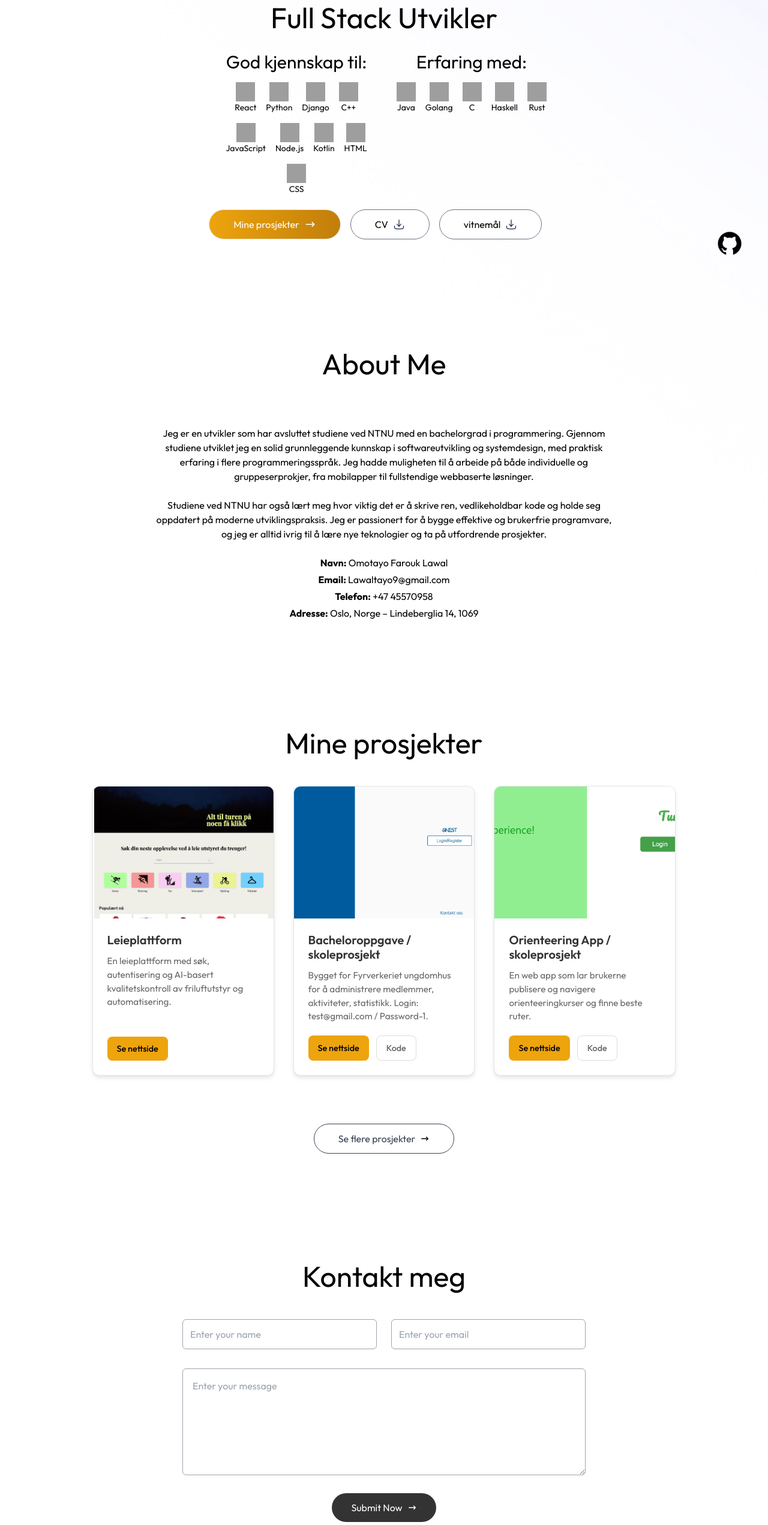
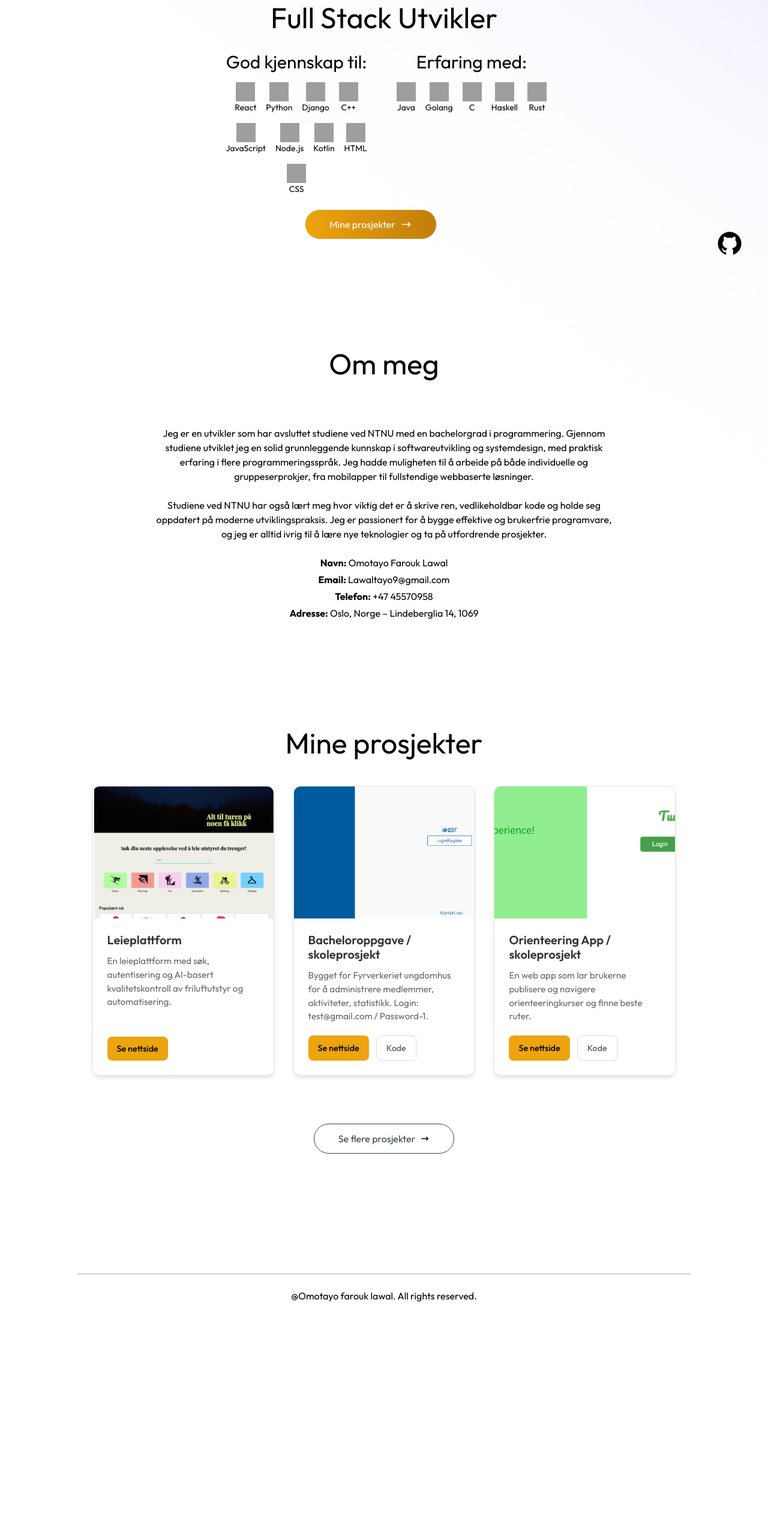
Before and after one commit to TayoScript/Portefolje, a plain HTML site: page index.html in a window 1280 px wide. Shown: the part 258-2800 px from the top of the page at 60% size. After the commit the page ends 2454 px from the top, so only its background shows below. Drawn offline with nearby package versions, Linux system fonts and the light colour scheme; grey boxes are pictures that could not be loaded.

Commit message:
rette på skrivefeil

```diff
--- a/index.html
+++ b/index.html
@@ -279,11 +279,7 @@
 					<img src="./images/moon.svg" alt="Moon Icon" class="w-5 dark:hidden" />
 					<img src="./images/sun.svg" alt="Sun Icon" class="w-6 hidden dark:block" />
 				</button>
-				<a href="#contact" class="hidden lg:flex items-center gap-3 px-10 py-2.5 border border-gray-500 rounded-full ml-4 font-Outfit dark:border-white/50 hover:bg-black/10 duration-500"
-					>Contact
-					<img src="./images/arrow-right.svg" alt="Phone Icon" class="w-4 dark:hidden" />
-					<img src="./images/arrow-right-white.svg" alt="Phone Icon" class="w-4 hidden dark:block"
-				/></a>
+				</a>
 				<button class="block md:hidden ml-3" onclick="openSideMenu()">
 					<img src="./images/menu.svg" alt="Mobile Menu" class="w-6 dark:hidden" />
 					<img src="./images/menu-white.svg" alt="Mobile Menu" class="w-6 hidden dark:block" />
@@ -298,7 +294,6 @@
 				<li><a href="#" onclick="closeSideMenu()">Hjem</a></li>
 				<li><a href="#about" onclick="closeSideMenu()">Om meg</a></li>
 				<li><a href="#work" onclick="closeSideMenu()">Prosjekter</a></li>
-				<li><a href="#contact" onclick="closeSideMenu()">Kontakt meg</a></li>
 			</ul>
 		</nav>
 
@@ -380,24 +375,18 @@
 			</div>
 		</div>
 		</div>
-				 <div class="flex flex-col sm:flex-row items-center gap-4 mb-4">
-					<a href="#work" class="px-10 py-3 border rounded-full bg-gradient-to-r from-[#eda40d] to-[#c17e0a] text-white flex items-center gap-2 dark:border-transparent">
-						Mine prosjekter <img src="./images/arrow-right-white.svg" alt="contact icon" class="w-5" />
-					</a>
-					<a href="./assets/OmotayoCv.pdf" target="_blank" class="px-10 py-3 border rounded-full border-gray-500 flex items-center gap-2 bg-white dark:text-black hover:opacity-85 duration-500">
-						 CV <img src="./images/download.svg" alt="contact icon" class="w-5" />
-					</a>
-					<a href="./assets/VitnemålBachelor.pdf" target="_blank" class="px-10 py-3 border rounded-full border-gray-500 flex items-center gap-2 bg-white dark:text-black hover:opacity-85 duration-500">
-						vitnemål <img src="./images/download.svg" alt="contact icon" class="w-5" />
-					</a>
-				</div>
+		<div class="flex flex-col sm:flex-row items-center gap-4 mb-4 ml-40">
+			<a href="#work" class="px-10 py-3 border rounded-full bg-gradient-to-r from-[#eda40d] to-[#c17e0a] text-white flex items-center gap-2 dark:border-transparent">
+				Mine prosjekter <img src="./images/arrow-right-white.svg" alt="contact icon" class="w-5" />
+			</a>
+		</div>
 			</div>
 
 		</div>
 
 			<!-- About Me Section -->
 <div id="about" class="w-full px-[12%] py-10 scroll-mt-20">
-    <h2 class="text-center text-5xl font-Outfit">About Me</h2>
+    <h2 class="text-center text-5xl font-Outfit">Om meg</h2>
 
     <div class="flex w-full md:max-w-6xl mx-auto flex-col items-center gap-10 my-20 text-center">
         <div class="max-w-3xl font-Outfit">
@@ -515,21 +504,6 @@
 </div>
 
 
-		<!----------- contact section ------------->
-		<div id="contact" class="w-full px-[12%] py-10 scroll-mt-20">
-			<h2 class="text-center text-5xl max-w-2xl mx-auto mt-5 mb-12 font-Outfit">Kontakt meg</h2>
-			<form action="https://api.web3forms.com/submit" method="POST" class="max-w-2xl mx-auto">
-				<input type="hidden" name="access_key" value="cf9615fd-9901-4e6b-a50e-241719bbcda6" />
-
-				<div class="grid grid-cols-auto gap-6 mt-10 mb-8">
-					<input type="text" name="name" placeholder="Enter your name" class="flex-1 p-3 outline-none border-[0.5px] border-gray-400 rounded-md bg-white dark:bg-darkHover/30 dark:border-white/90" required />
-					<input type="email" name="email" placeholder="Enter your email" class="flex-1 p-3 outline-none border-[0.5px] border-gray-400 rounded-md bg-white dark:bg-darkHover/30 dark:border-white/90" required />
-				</div>
-				<textarea rows="6" name="message" id="" placeholder="Enter your message" class="w-full p-4 outline-none border-[0.5px] border-gray-400 rounded-md bg-white mb-6 dark:bg-darkHover/30 dark:border-white/90"></textarea>
-				<button type="submit" class="py-3 px-8 w-max flex items-center justify-between gap-2 bg-black/80 text-white rounded-full mx-auto hover:bg-black duration-500 dark:bg-transparent dark:border-[0.5px] dark:hover:bg-darkHover">Submit Now <img src="./images/arrow-right-white.svg" alt="" class="w-4" /></button>
-			</form>
-		</div>
-
 		<!--- footer -->
 		<div class="mt-20">
 			<a href="/index.html">
```
Also changed, not shown: 1 other file.
